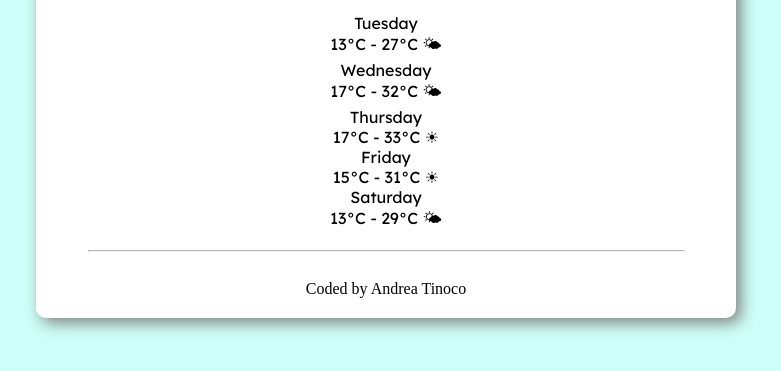
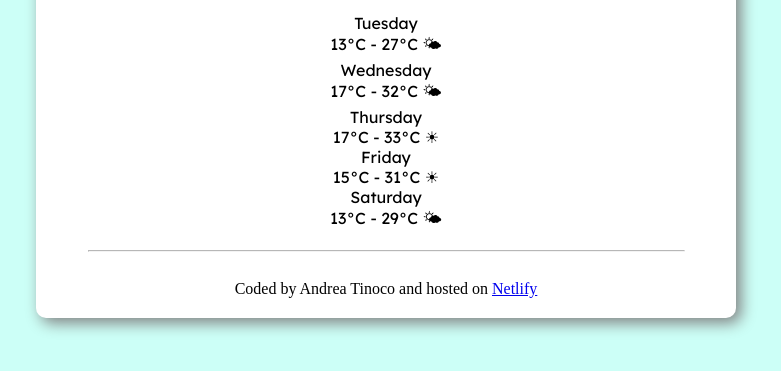
Before and after one commit to andietiag/Weather-App, a website: page index.html in a window 1280 px wide. Shown: the part 247-618 px from the top of the page, without its empty margins (254-1035 px from the left). Drawn offline with nearby package versions, Linux system fonts and the light colour scheme; no server answers; a web font is replaced by a local one.

Commit message:
Added Netlify link

```diff
--- a/index.html
+++ b/index.html
@@ -52,7 +52,7 @@
         <li>Saturday<br />13°C - 29°C 🌤</li>
       </ul>
       <hr />
-      <footer>Coded by Andrea Tinoco</footer>
+      <footer>Coded by Andrea Tinoco and hosted on <a href="https://www.netlify.com/">Netlify</a></footer>
     </div>
     <script src="src/script.js"></script>
   </body>
```
